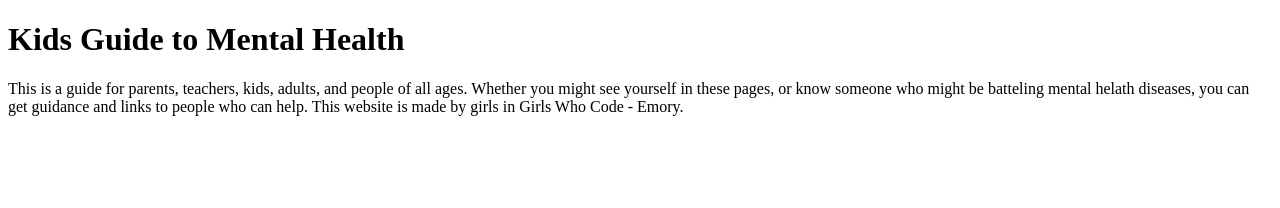
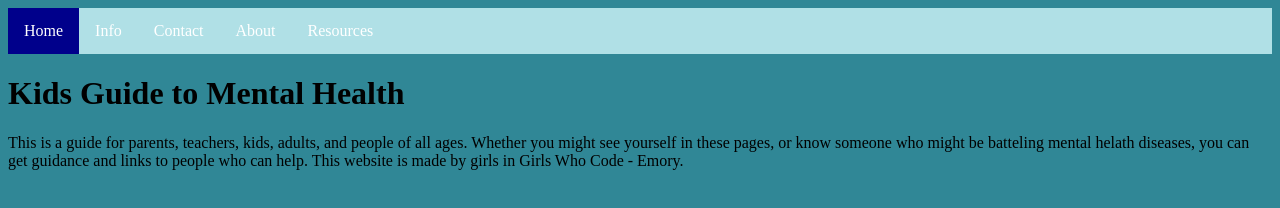
Before and after one commit to kimdaisyyr/guideonkidsmentalhealth, a plain HTML site: page home.html in a window 1280 px wide. Drawn offline with Linux system fonts and the light colour scheme.

Commit message:
Update home.html

```diff
--- a/home.html
+++ b/home.html
@@ -2,8 +2,55 @@
 <html>
 <head>
 <style>
+ul {
+  list-style-type: none;
+  margin: 0;
+  padding: 0;
+  overflow: hidden;
+  background-color: powderblue;
+}
 
+li {
+  float: left;
+}
+
+li a {
+  display: block;
+  color: white;
+  text-align: center;
+  padding: 14px 16px;
+  text-decoration: none;
+}
+
+li a:hover:not(.active) {
+  background-color: blue;
+}
+
+.active {
+  background-color: darkblue;
+}
 </style>
+</head>
+<body>
+
+<ul>
+  <li><a class="active" href="#home">Home</a></li>
+  <li><a href="#Info">Info</a></li>
+  <li><a href="#contact">Contact</a></li>
+  <li><a href="#about">About</a></li>
+  <li><a href="#resources">Resources</a></li>
+</ul>
+
+</body>
+</html>
+
+<!DOCTYPE html>
+<html>
+<head>
+<style>
+</style>
+<body style = "background-color: #308796
+;">
 </head>
 <body>
 
```
